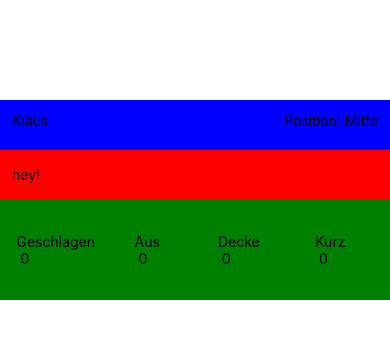
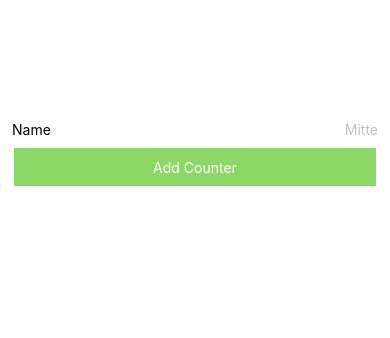
Before and after one commit to Pingu501/tamStats, a React Native app: screen / in a window 390 px wide. Shown: the top 338 px of the page. Built offline with nearby package versions, Linux system fonts and the light colour scheme.

Commit message:
FEATURE: add and remove counters

```diff
--- a/App.js
+++ b/App.js
@@ -1,13 +1,13 @@
 import React from 'react';
 import { StyleSheet, Text, View } from 'react-native';
 
-import Counter from './Container/Counter'
+import Counters from './Container/Counters';
 
 export default class App extends React.Component {
   render() {
     return (
         <View style={styles.container}>
-          <Counter/>
+          <Counters/>
         </View>
     );
   }
--- a/Components/Atoms/Button.js
+++ b/Components/Atoms/Button.js
@@ -9,10 +9,19 @@ const Button = props => {
           style={{
             flex: 1,
             justifyContent: 'center',
-            alignItems: 'center'
+            alignItems: 'center',
+            backgroundColor: '#8CD867',
+            margin: 2,
+            padding: 2,
+            position: 'relative',
+            zIndex: 300,
           }}
       >
-        <Text>{props.title}</Text>
+        <Text style={{
+          textAlign: 'center',
+          fontSize: 14,
+          color: 'white',
+        }}>{props.title}</Text>
       </TouchableOpacity>
   );
 };
--- /dev/null
+++ b/Components/Atoms/Select.js
@@ -0,0 +1,85 @@
+import React from 'react';
+import PropTypes from 'prop-types';
+import {Text, TouchableOpacity, View} from 'react-native';
+
+export default class Select extends React.Component {
+  static propTypes = {
+    options: PropTypes.arrayOf(PropTypes.shape({
+      name: PropTypes.string,
+      value: PropTypes.oneOfType([
+        PropTypes.number,
+        PropTypes.string,
+      ]),
+    })).isRequired,
+    selectedValue: PropTypes.oneOfType([PropTypes.number, PropTypes.string]),
+    onChange: PropTypes.func.isRequired,
+  };
+
+  constructor(props) {
+    super(props);
+
+    this.state = {
+      isOpen: false,
+    };
+  }
+
+  render() {
+    return (
+        <View
+            style={{position: 'relative', zIndex: 300}}
+        >
+          <TouchableOpacity
+              onPress={this.onToggleSelect}>
+            <Text style={{color: '#c3c3c3'}}>{this.props.selectedValue}</Text>
+          </TouchableOpacity>
+
+          {this.state.isOpen ? this.renderOptions(this.props.options) : ''}
+        </View>
+    );
+  }
+
+  renderOptions = options => {
+    const pickerItems = [];
+    for (const index in options) {
+      if (options.hasOwnProperty(index)) {
+        const option = options[index];
+        pickerItems.push(
+            <TouchableOpacity
+                key={'select-option' + index}
+                onPress={this.onSelectChange(index)}
+            >
+              <Text
+                  style={{borderBottomColor: 'red'}}
+              >
+                {option.name}
+              </Text>
+            </TouchableOpacity>,
+        );
+      }
+    }
+    return (
+        <View style={{
+          position: 'absolute',
+          right: 0,
+          marginTop: 24,
+          width: 80,
+          padding: 12,
+          backgroundColor: 'lightgrey',
+          zIndex: 9000,
+        }}>
+          {pickerItems}
+        </View>
+    );
+  };
+
+  onToggleSelect = () => {
+    this.setState({isOpen: !this.state.isOpen});
+  };
+
+  onSelectChange = index => {
+    return () => {
+      this.props.onChange(this.props.options[index].value);
+      this.setState({isOpen: false})
+    };
+  };
+};
--- /dev/null
+++ b/Components/Molekuls/Counter.js
@@ -0,0 +1,117 @@
+import React from 'react';
+import PropTypes from 'prop-types';
+import {StyleSheet, Text, View, Dimensions} from 'react-native';
+import Button from '../Atoms/Button';
+
+const width = Dimensions.get('window').width;
+
+const toCount = ['Geschlagen', 'Aus', 'Decke', 'Kurz'];
+
+export default class Counter extends React.Component {
+  static defaultProps = {
+    name: 'Klaus',
+    position: 'Links',
+    isVisible: true,
+  };
+
+  static propTypes = {
+    id: PropTypes.number,
+    name: PropTypes.string.isRequired,
+    position: PropTypes.oneOf(['Links', 'Mitte', 'Rechts']).isRequired,
+    isVisible: PropTypes.bool,
+    onRemoveCounter: PropTypes.func.isRequired,
+  };
+
+  constructor(props) {
+    super(props);
+
+    let state = {...props};
+
+    state.countProps = {};
+
+    toCount.forEach(countProp => {
+      state.countProps[countProp] = 0;
+    });
+
+    this.state = state;
+  }
+
+  render() {
+    if (!this.state.isVisible) {
+      return;
+    }
+
+    return (
+        <View style={style.counter}>
+          <View style={style.infoRow}>
+            <Text style={style.infoRowText}>
+              {this.props.name}: {this.props.position}
+            </Text>
+            <Button onClick={this.handleRemoveCounter} title="Remove"/>
+          </View>
+          <View style={style.buttonRow}>
+            {this.renderCountPropButtons()}
+          </View>
+        </View>
+    );
+  }
+
+  renderCountPropButtons = () => {
+    const buttons = [];
+    for (const countProp in this.state.countProps) {
+      if (this.state.countProps.hasOwnProperty(countProp)) {
+        buttons.push(<Button
+            style={{backgroundColor: '#1E6738'}}
+            key={countProp}
+            onClick={this.handleCountUp(countProp)}
+            title={countProp + ' \n ' + this.state.countProps[countProp]}
+            color="#fff"
+        />);
+      }
+    }
+
+    return buttons;
+  };
+
+  handleCountUp = countProp => {
+    return () => {
+      this.setState(
+          {
+            countProps:
+                {
+                  ...this.state.countProps,
+                  [countProp]: this.state.countProps[countProp] + 1,
+                },
+          });
+    };
+  };
+
+  handleRemoveCounter = () => {
+    this.props.onRemoveCounter(this.props.id);
+  };
+}
+
+const style = StyleSheet.create({
+  counter: {
+    width: width,
+    height: 140,
+    alignSelf: 'stretch',
+  },
+  infoRow: {
+    flex: 1,
+    padding: 12,
+    justifyContent: 'space-between',
+    alignItems: 'center',
+    flexDirection: 'row',
+  },
+  infoRowText: {
+    fontSize: 18,
+    color: '#7d7d7d',
+  },
+  buttonRow: {
+    flex: 3,
+    flexDirection: 'row',
+    justifyContent: 'center',
+    padding: 12,
+  },
+});
--- a/Container/Counter.js
+++ /dev/null
@@ -1,93 +0,0 @@
-import React from 'react';
-import PropTypes from 'prop-types';
-import {StyleSheet, Text, View, Dimensions} from 'react-native';
-import Button from '../Components/Atoms/Button';
-
-const width = Dimensions.get('window').width;
-
-export default class Counter extends React.Component {
-  static defaultProps = {
-    name: 'Klaus',
-    toCount: ['Geschlagen', 'Aus', 'Decke', 'Kurz'],
-  };
-
-  static propTypes = {
-    name: PropTypes.string,
-    toCount: PropTypes.arrayOf(PropTypes.string),
-  };
-
-  constructor(props) {
-    super(props);
-
-    const state = {};
-
-    props.toCount.forEach(countProp => {
-      state[countProp] = 0;
-    });
-
-    console.log(state);
-    this.state = state;
-  }
-
-  render() {
-    return (
-        <View style={style.counter}>
-          <View style={style.infoRow}>
-            <Text>{this.props.name}</Text>
-            <Text>Position: Mitte</Text>
-          </View>
-          <View style={style.counterRow}>
-            <Text>hey!</Text>
-          </View>
-          <View style={style.buttonRow}>
-            {this.props.toCount.map(countProp => {
-              return (
-                  <Button
-                      style={{backgroundColor: '#1E6738'}}
-                      key={countProp}
-                      onClick={this.handleCountUp(countProp)}
-                      title={countProp + ' \n ' + this.state[countProp]}
-                      color="#fff"
-                  />
-              );
-            })}
-          </View>
-        </View>
-    );
-  }
-
-  handleCountUp = countProp => {
-    return () => {
-      this.setState({[countProp]: this.state[countProp]++});
-    };
-  };
-}
-
-const style = StyleSheet.create({
-  counter: {
-    width: width,
-    height: 200,
-    alignSelf: 'stretch',
-  },
-  infoRow: {
-    flex: 1,
-    padding: 12,
-    justifyContent: 'space-between',
-    flexDirection: 'row',
-    backgroundColor: 'blue',
-  },
-  counterRow: {
-    flex: 1,
-    padding: 12,
-    justifyContent: 'center',
-    flexDirection: 'column',
-    backgroundColor: 'red',
-  },
-  buttonRow: {
-    flex: 3,
-    flexDirection: 'row',
-    justifyContent: 'center',
-    padding: 12,
-    backgroundColor: 'green',
-  },
-});
--- /dev/null
+++ b/Container/Counters.js
@@ -0,0 +1,104 @@
+import React from 'react';
+import {TextInput, View} from 'react-native';
+import Counter from '../Components/Molekuls/Counter';
+import Button from '../Components/Atoms/Button';
+import Select from '../Components/Atoms/Select';
+
+const positionOptions = [
+  {name: 'Links', value: 'Links'},
+  {name: 'Mitte', value: 'Mitte'},
+  {name: 'Rechts', value: 'Rechts'},
+];
+
+export default class Counters extends React.Component {
+  static propTypes = {};
+
+  constructor(props) {
+    super(props);
+
+    this.state = {
+      counters: [],
+      nextCounterId: 10,
+      transientCounter: {
+        name: '',
+        position: 'Mitte',
+      },
+    };
+  }
+
+  render() {
+    return (
+        <View style={{
+          flex: 1,
+        }}>
+          {this.renderCounters()}
+
+          <View style={{
+            height: 100,
+            padding: 12,
+            position: 'relative',
+          }}>
+            <View style={{
+              flex: 1,
+              flexDirection: 'row',
+              justifyContent: 'space-between',
+              alignItems: 'center',
+              zIndex: 0,
+            }}>
+              <TextInput
+                  placeholder="Name"
+                  onChangeText={this.onChangeTransientCounterName}
+              />
+
+              <Select options={positionOptions}
+                      onChange={this.onChangeTransientCounterPosition}
+                      selectedValue={this.state.transientCounter.position}/>
+            </View>
+            <Button title="Add Counter"
+                    onClick={this.onAddCounter}/>
+          </View>
+        </View>
+    );
+  }
+
+  renderCounters = () => {
+    return (
+        <View>
+          {this.state.counters.map((counterEntry) => {
+            return counterEntry.counter;
+          })}
+        </View>
+    );
+  };
+
+  onAddCounter = () => {
+    const counter = <Counter name={this.state.transientCounter.name}
+                             position={this.state.transientCounter.position}
+                             onRemoveCounter={this.onRemoveCounter}
+                             id={this.state.nextCounterId}
+                             key={this.state.nextCounterId}/>;
+
+    const counters = this.state.counters;
+    counters.push({id: this.state.nextCounterId, counter: counter});
+
+    this.setState({
+      counters: counters,
+      nextCounterId: this.state.nextCounterId + 1,
+    });
+    this.forceUpdate();
+  };
+
+  onRemoveCounter = counterId => {
+    let counters = this.state.counters;
+    counters = counters.filter((entry) => entry.id !== counterId);
+    this.setState({counters: counters});
+  };
+
+  onChangeTransientCounterName = name => {
+    this.setState({transientCounter: {name: name}});
+  };
+
+  onChangeTransientCounterPosition = position => {
+    this.setState({transientCounter: {position: position}});
+  };
+}
--- a/package.json
+++ b/package.json
@@ -3,8 +3,8 @@
   "version": "0.1.0",
   "private": true,
   "devDependencies": {
+    "jest-expo": "26.0.0",
     "react-native-scripts": "1.13.1",
-    "jest-expo": "26.0.0",
     "react-test-renderer": "16.3.0-alpha.1"
   },
   "main": "./node_modules/react-native-scripts/build/bin/crna-entry.js",
@@ -20,8 +20,8 @@
   },
   "dependencies": {
     "expo": "^26.0.0",
+    "prop-types": "~15.6",
     "react": "16.3.0-alpha.1",
-    "react-native": "0.54.0",
-    "prop-types": "~15.6"
+    "react-native": "0.54.0"
   }
 }
```
